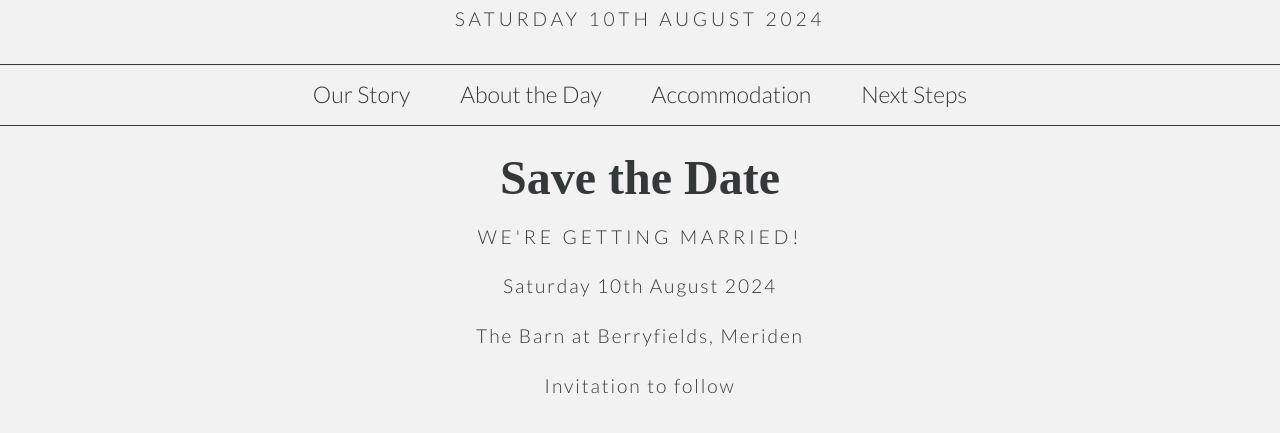
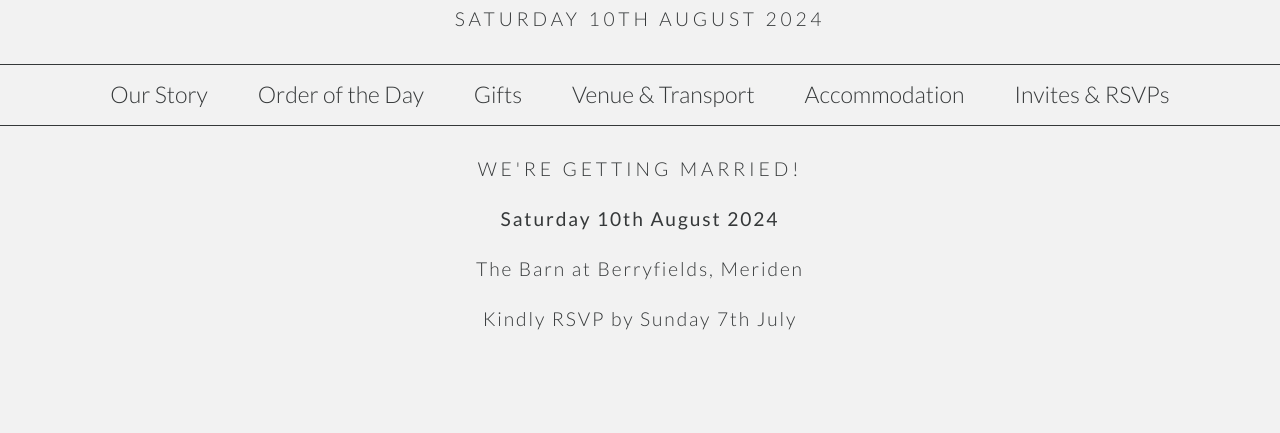
Before and after one commit to Isabella-Mitchell/sunflower, a Next.js app: page / in a window 1280 px wide. Shown: the part 291-724 px from the top of the page. Built offline with nearby package versions, Linux system fonts and the light colour scheme; a web font is replaced by a local one.

Commit message:
Invite updates

```diff
--- a/components/transitionLayout.js
+++ b/components/transitionLayout.js
@@ -26,13 +26,19 @@ export default function TransitionLayout({ children, showNav }) {
               <Link href="/topics/our story">Our Story</Link>
             </li>
             <li>
-              <Link href="/topics/about the day">About the Day</Link>
+              <Link href="/topics/order of the day">Order of the Day</Link>
+            </li>
+            <li>
+              <Link href="/topics/gifts">Gifts</Link>
+            </li>
+            <li>
+              <Link href="/topics/venue and transport">Venue & Transport</Link>
             </li>
             <li>
               <Link href="/topics/accommodation">Accommodation</Link>
             </li>
             <li>
-              <Link href="/topics/next steps">Next Steps</Link>
+              <Link href="/topics/invites and rsvps">Invites & RSVPs</Link>
             </li>
           </ul>
         </nav>
--- a/pages/index.js
+++ b/pages/index.js
@@ -27,7 +27,7 @@ export default function Home({ allTopicsData }) {
           Please Save the Date for the marriage of Isabella Mitchell and Matthew
           LLoyd
         </h2> */}
-        <h1 className="h2script">Save the Date</h1>
+        {/* <h1 className="h2script">Save the Date</h1> */}
         {/* <p className="h2script">Isabella Mitchell</p>
         <p className="h2script">Matthew Lloyd</p> */}
         {/* <p class="homePageParagraph bold italic">
@@ -37,9 +37,9 @@ export default function Home({ allTopicsData }) {
           Isabella Mitchell & Matthew Lloyd are getting married
         </p> */}
         <h2>We're getting married!</h2>
-        <p className="homePageParagraph">Saturday 10th August 2024</p>
+        <p className="homePageParagraph bold">Saturday 10th August 2024</p>
         <p className="homePageParagraph">The Barn at Berryfields, Meriden</p>
-        <p className="homePageParagraph">Invitation to follow</p>
+        <p className="homePageParagraph">Kindly RSVP by Sunday 7th July</p>
       </section>
     </Layout>
   );
--- a/pages/invites/index.js
+++ b/pages/invites/index.js
@@ -18,13 +18,19 @@ export default function invites() {
         <h2 className="removeMargin bold">Saturday 10th August 2024</h2>
         <p className="homePageParagraph bold">at 1.30 pm</p>
         <p className="homePageParagraph">The Barn at Berryfields, Meriden</p>
-        <p className="homePageParagraph removeMargin">
-          Kindly RSVP by Monday 1st July
+        <p className="homePageParagraph removeMargin bold">
+          Kindly RSVP by Sunday 7th July
         </p>
         <p className="homePageParagraph removeMargin">
-          Post: 42 Falkland Road, London, N8 0NX
+          Please both reply to this invite and complete the form
         </p>
-        <p className="homePageParagraph">Phone: 07975871891</p>
+        <p className="homePageParagraph">to let us know your menu choices</p>
+        <p className="smallParagraph removeMargin">
+          For information on the gifts, venue and the order of the day
+        </p>
+        <p className="smallParagraph">
+          please visit isabella-and-matthew.vercel.app
+        </p>
       </section>
     </Layout>
   );
--- a/pages/topics/[id].js
+++ b/pages/topics/[id].js
@@ -24,7 +24,7 @@ export async function getStaticPaths() {
 function TopicImage(topicId) {
   const topicIdValue = topicId.topicId;
   const showTopicImage =
-    (topicIdValue === "about the day") | (topicIdValue === "our story");
+    (topicIdValue === "venue and transport") | (topicIdValue === "our story");
   return showTopicImage ? (
     <Image
       src={`/images/${topicIdValue}.jpg`}
--- a/styles/global.css
+++ b/styles/global.css
@@ -103,6 +103,15 @@ main {
   text-align: center;
 }
 
+.smallParagraph {
+  /* font-family: "Dawning of a New Day", serif; */
+  /* margin: 0 1rem 1rem; */
+  /* text-transform: uppercase; */
+  font-size: 0.8rem;
+  letter-spacing: 0.1em;
+  text-align: center;
+}
+
 .bold {
   font-weight: 400;
 }
```
Also changed, not shown: topics/about the day.md (deleted, +0 -9 lines), topics/gifts.md (added, +3 -0 lines), topics/invites and rsvps.md (added, +9 -0 lines), topics/next steps.md (deleted, +0 -3 lines), topics/order of the day.md (added, +19 -0 lines), topics/venue and transport.md (added, +7 -0 lines), public/images/venue and transport.jpg (renamed from public/images/about the day.jpg).
